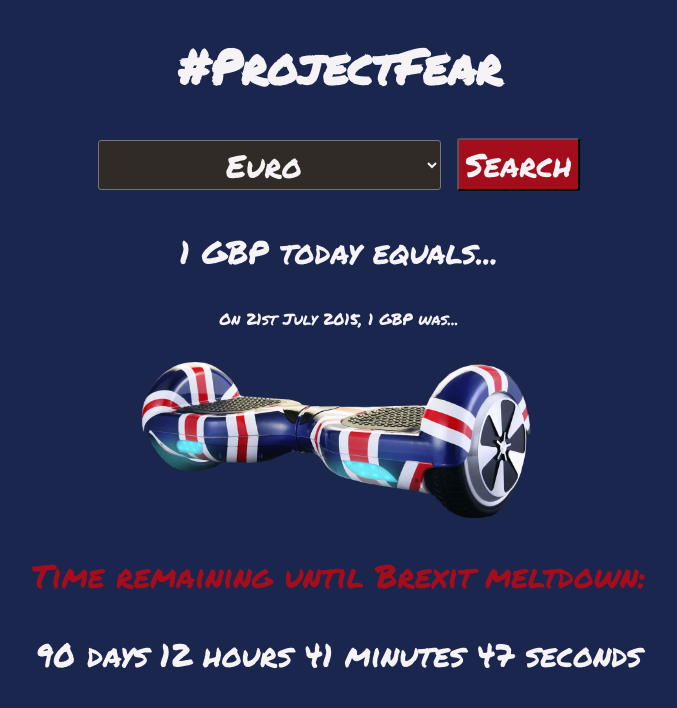
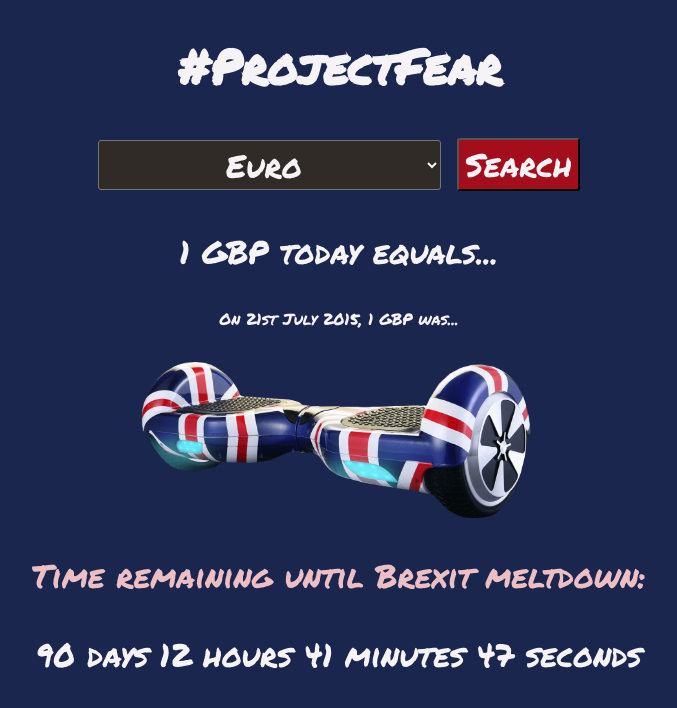
Before and after one commit to fac-17/week-5-dgjm, a website: page public/index.html in a window 1280 px wide. Shown: the whole page, without its empty margins (301-978 px from the left). Drawn offline with Linux system fonts and the light colour scheme; files that its build step writes are made by us from their sources; files whose address does not match are found by name.

Commit message:
Change color for accessibility

```diff
--- a/public/style.css
+++ b/public/style.css
@@ -46,7 +46,7 @@ h1 {
 
 
 #countdown-copy {
-  color: #a40d1b;
+  color: #EDBFC5;
   font-size: 2rem;
 }
 
```
